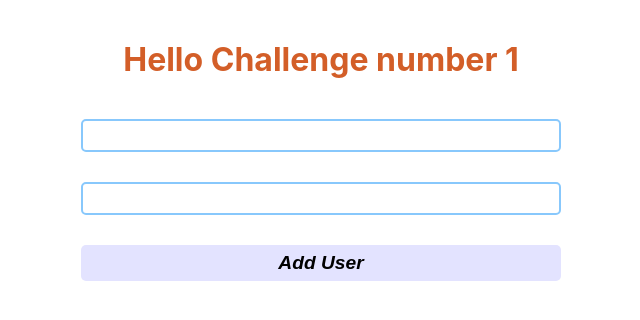
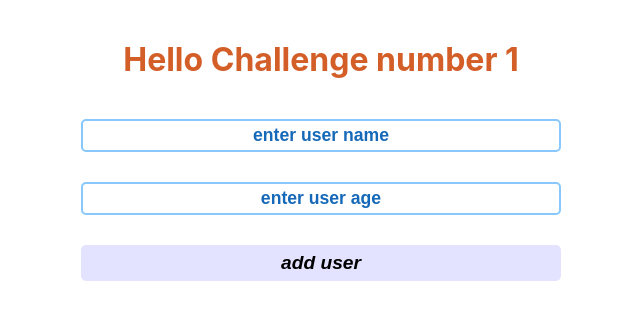
Before and after one commit to Waldemar-00/Challenge_1, a React (Create React App) app: page / in a window 1280 px wide. Shown: the top 320 px of the page, without its empty margins (319-959 px from the left). Built offline with nearby package versions, Linux system fonts and the light colour scheme.

Commit message:
added reset with focus for inputs

```diff
--- a/package.json
+++ b/package.json
@@ -3,6 +3,7 @@
   "version": "0.1.0",
   "private": true,
   "dependencies": {
+    "@babel/plugin-proposal-private-property-in-object": "^7.21.11",
     "@testing-library/jest-dom": "^5.17.0",
     "@testing-library/react": "^13.4.0",
     "@testing-library/user-event": "^13.5.0",
--- a/src/challenge_1/Form.js
+++ b/src/challenge_1/Form.js
@@ -3,9 +3,15 @@ import './form.css'
 import FormButton from './FormButton'
 import {useState} from 'react'
 function Form() {
-  const [name, setName] = useState('')
-  const [age, setAge] = useState('')
+  const [name, setName] = useState('enter user name')
+  const [age, setAge] = useState('enter user age')
   const [formData, setFormData] = useState([])
+  function focusHandlerName() {
+    setName('')
+  }
+  function focusHandlerAge() {
+    setAge('')
+  }
   function changeNameHandler(e) {
     setName(e.target.value)
   }
@@ -17,8 +23,8 @@ function Form() {
     setFormData(formData => {
       return [...formData, { userName: name, userAge: age }]
     })
-    setName('')
-    setAge(0)
+    setName('enter user name')
+    setAge('enter user age')
   }
   return (
     <form className="userForm" onSubmit={(e) => getFormData(e)}>
@@ -27,12 +33,14 @@ function Form() {
         name='name'
         value={name}
         onChange={changeNameHandler}
+        onClick={focusHandlerName}
       />
       <Input
-        type='number'
+        type='text'
         name='age'
         value={age}
         onChange={changeAgeHandler}
+        onClick={focusHandlerAge}
       />
       <FormButton type='submit'/>
     </form>
--- a/src/challenge_1/FormButton.js
+++ b/src/challenge_1/FormButton.js
@@ -1,7 +1,7 @@
 import './formButton.css'
-function FormButton({type}) {
+function FormButton({type, text='add user'}) {
   return (
-    <button type={type} className="formButton">Add User</button>
+    <button type={type} className="formButton">{text}</button>
   )
 }
 export default FormButton
--- a/src/challenge_1/Input.js
+++ b/src/challenge_1/Input.js
@@ -1,5 +1,5 @@
 import './input.css'
-function Input({ type, value, name, onChange }) {
+function Input({ type, value, name, onChange, onClick }) {
   return (
     <input
       className="userInput"
@@ -7,6 +7,7 @@ function Input({ type, value, name, onChange }) {
       name={name}
       value={value}
       onChange={(e) => onChange(e)}
+      onClick={(e) => onClick(e)}
     />
   )
 }
--- a/src/challenge_1/input.css
+++ b/src/challenge_1/input.css
@@ -6,6 +6,7 @@
   font-weight: bold;
   color: rgb(21, 105, 184);
   font-size: 1.1rem;
+  text-align: center;
 }
 .userInput:focus {
   outline: 0;
```
Also changed, not shown: 1 other file (tests, documents, lock files or other folders).
